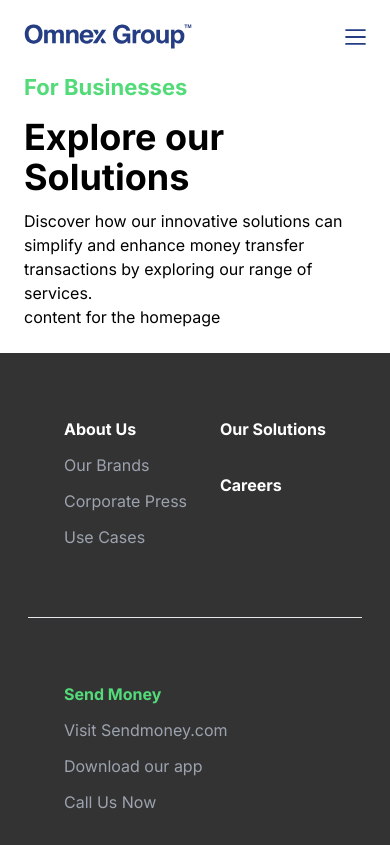
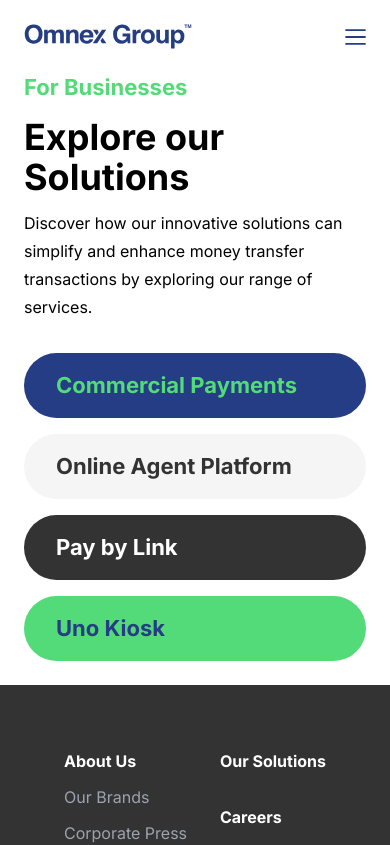
Before and after one commit to hkim13/omnexgroup, a Next.js app: page /our-solutions in a window 390 px wide. Shown: the top 845 px of the page. Built offline with nearby package versions, Linux system fonts and the light colour scheme.

Commit message:
mobile solutions complete without animation

```diff
--- a/app/(inner)/our-solutions/page.js
+++ b/app/(inner)/our-solutions/page.js
@@ -1,15 +1,90 @@
+"use client"
+
 import Image from 'next/image'
 import Heading from '@/components/Heading'
+import BigButton from '@/components/BigButton';
+import { useState } from 'react';
 
 export default function OurSolutionsPage() {
+  const [activeAccordion, setActiveAccordion] = useState(null);
+
+  const handleAccordion = (id) => {
+    if (activeAccordion === id) {
+      setActiveAccordion(null);
+    } else {
+      setActiveAccordion(id);
+    }
+  };
+
   return (
     <main>
-      <Heading
-        heading= "For Businesses"
-        title= "Explore our Solutions"
-        detail= "Discover how our innovative solutions can simplify and enhance money transfer transactions by exploring our range of services."
-      />
-      <p>content for the homepage</p>
+      <div className='pb-8'>
+        <Heading
+          heading= "For Businesses"
+          title= "Explore our Solutions"
+          detail= "Discover how our innovative solutions can simplify and enhance money transfer transactions by exploring our range of services."
+        />
+      </div>
+      <div>
+        <div className='flex flex-col justify-center gap-4'>
+          {activeAccordion === 'commercial' && (
+            <div className='flex flex-col gap-4 pb-4'>
+              <div className='flex flex-col h-[262px] justify-between p-7 border border-[#52DB78] rounded-3xl'>
+                <h3>Commercial Payments</h3>
+                <hr className='-mx-2'/>
+                <p>Commercial Payments promotes financial inclusion and empower excluded small businesses by providing a secure cost effective solution for vendor payments.</p>
+              </div>
+              <div className='relative h-[237px]'>
+                <img className='w-full h-full object-cover rounded-3xl' src="/Webp/AdobeStock_407334020.webp" alt="" width="100%"/>
+              </div>
+            </div>
+          )}
+          <BigButton className='btn-blue' onClick={() => handleAccordion('commercial')}>Commercial Payments</BigButton>
+
+          {activeAccordion === 'onlineAgent' && (
+            <div className='flex flex-col gap-4 pb-4'>
+              <div className='flex flex-col h-[262px] justify-between p-7 border border-[#52DB78] rounded-3xl'>
+                <h3>Online Agent Platform</h3>
+                <hr className='-mx-2'/>
+                <p>Omnex agents have access to our superior online management software designed to help agents efficiently assist their customers in sending money back home.</p>
+              </div>
+              <div className='relative h-[237px]'>
+                <img className='w-full h-full object-cover rounded-3xl' src="/Webp/AdobeStock_469348689.webp" alt="" width="100%"/>
+              </div>
+            </div>
+          )}
+          <BigButton className='btn-gray' onClick={() => handleAccordion('onlineAgent')}>Online Agent Platform</BigButton>
+
+          {activeAccordion === 'payLink' && (
+            <div className='flex flex-col gap-4 pb-4'>
+              <div className='flex flex-col h-[262px] justify-between p-7 border border-[#52DB78] rounded-3xl'>
+                <h3>Pay by Link</h3>
+                <hr className='-mx-2'/>
+                <p>By offering convenient one-click money transfers through mobile phones, you can attract a larger customer base throughout your entire state and grow your business.</p>
+              </div>
+              <div className='relative h-[237px]'>
+                <img className='w-full h-full object-cover rounded-3xl' src="/Webp/AdobeStock_574823710.webp" alt="" width="100%"/>
+              </div>
+            </div>
+          )}
+          <BigButton className='btn-black' onClick={() => handleAccordion('payLink')}>Pay by Link</BigButton>
+
+          {activeAccordion === 'unoKiosk' && (
+            <div className='flex flex-col gap-4 pb-4'>
+              <div className='flex flex-col h-[262px] justify-between p-7 border border-[#52DB78] rounded-3xl'>
+                <h3>Uno Kiosk</h3>
+                <hr className='-mx-2'/>
+                <p>Uno Kiosk is a secure and hassle-free solution designed to help migrant workers easily send money to their loved ones, regardless of their physical location and transportation accessibility.</p>
+              </div>
+              <div className='relative h-[237px]'>
+                <img className='w-full h-full object-cover rounded-3xl' src="/Webp/AdobeStock_579649494.webp" alt="" width="100%"/>
+              </div>
+            </div>
+          )}
+          <BigButton className='btn-green' onClick={() => handleAccordion('unoKiosk')}>Uno Kiosk</BigButton>
+        </div>
+      </div>
+
     </main>
   )
 }
--- /dev/null
+++ b/app/components/BigButton.js
@@ -0,0 +1,9 @@
+import Link from 'next/link';
+
+export default function Button({ children, onClick, className }) {
+    return (
+      <div className={`${className} font-bold text-[22px] px-8 py-4 rounded-full min-w-max`} onClick={onClick}>
+      {children}
+      </div>
+    );
+  }
--- a/app/globals.css
+++ b/app/globals.css
@@ -7,6 +7,18 @@
 @layer components {
   .btn-green{
     @apply bg-[#52DB78] text-[#253D84];
+  }
+
+  .btn-black{
+    @apply bg-[#333333] text-[#FFFFFF];
+  }
+
+  .btn-blue{
+    @apply bg-[#253D84] text-[#52DB78];
+  }
+
+  .btn-gray{
+    @apply bg-[#F5F5F5] text-[#333333];
   }
 
   .btn{
@@ -56,7 +68,7 @@
 
 p {
   font-size: 1rem; /* 16px */
-  line-height: 1.5rem; /* 24px */
+  line-height: 28px; /* 24px */
 }
 
 
```
Also changed, not shown: public/Webp/AdobeStock_574823710.webp (added).
